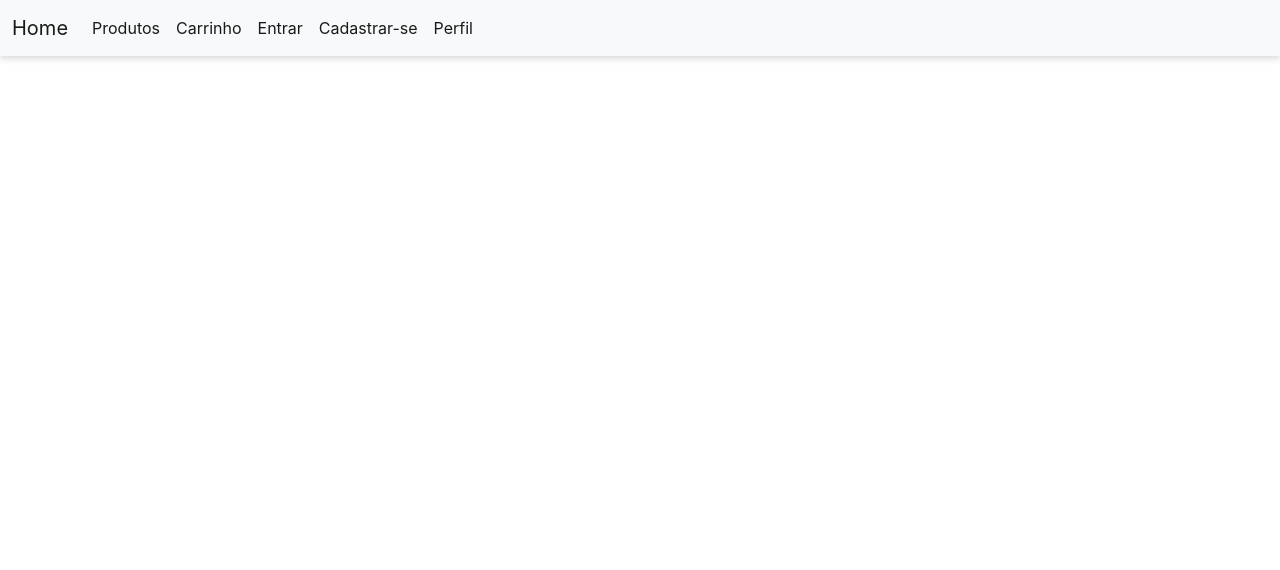
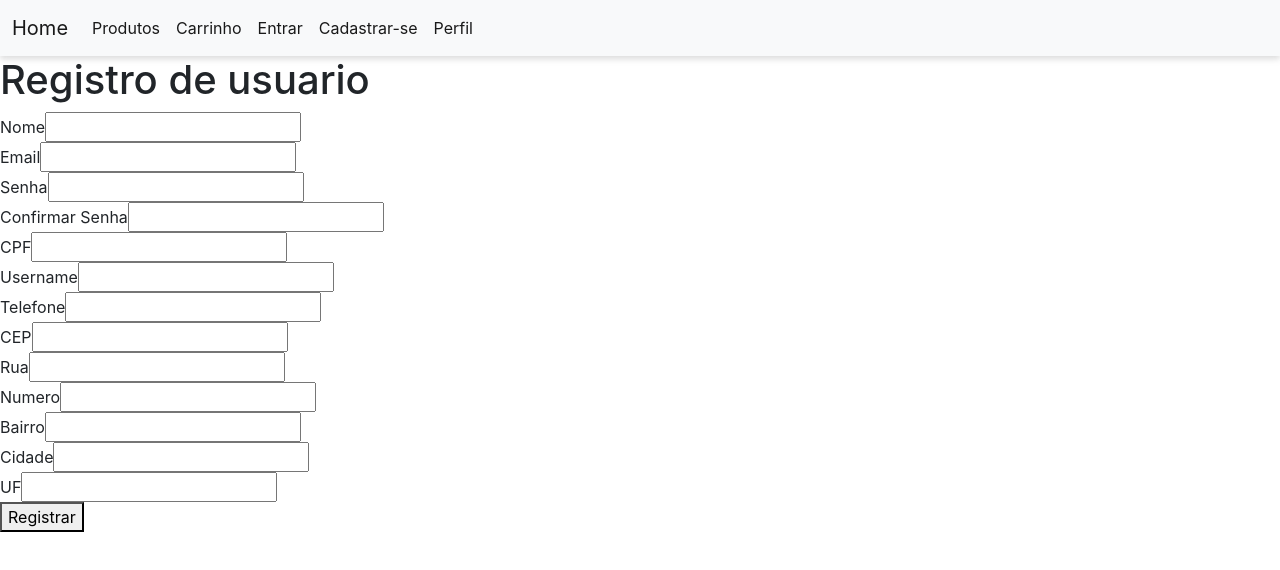
Before and after one commit to MurilloMarinho/projeto-final-react, a React (Create React App) app: page /signin in a window 1280 px wide. Shown: the top 570 px of the page. Built offline with nearby package versions, Linux system fonts and the light colour scheme.

Commit message:
register

```diff
--- a/src/Paginas/LogIn/index.jsx
+++ b/src/Paginas/LogIn/index.jsx
@@ -1,9 +1,48 @@
-
+import { useState } from 'react'
+import axios from "axios";
 
 const LogIn = () => {
+
+    const [email, setEmail] = useState('')
+    const [senha, setSenha] = useState('')
+
+    const efetuarLogin = (evento) => {
+        evento.preventDefault()
+        const usuario ={
+        email: email,
+        senha: senha
+        }
+
+        axios.post('http://localhost:8000/auth', usuario)
+        .then(response => { console.log(response.data)
+        localStorage.setItem('token', response.data.access_token)
+        })
+        console.log('Formulario foi submetido');
+        setEmail('')
+        setSenha('')
+    }
+    const manipuladorEmail = (evento) => {
+        setEmail(evento.target.value)
+    }
+    const manipuladorSenha = (evento) => {
+        setSenha(evento.target.value)
+    }
     return (
-        <div></div>
-    )
+        <div>
+        <h1>Login</h1>
+        <form onSubmit={efetuarLogin}>
+            <div>
+                <label>Email</label>
+                <input value={email} onChange={manipuladorEmail} type="email" required />
+            </div>
+            <div>
+                <label>Senha</label>
+                <input value={senha} onChange={manipuladorSenha} type="password" required />
+            </div>
+            <button>Registrar</button>
+        </form>
+    </div>
+                    )
 }
 
-export default LogIn
+                    export default LogIn
--- a/src/Paginas/SignIn/index.jsx
+++ b/src/Paginas/SignIn/index.jsx
@@ -1,6 +1,142 @@
+import { useState } from 'react'
+import http from "../../Components/http";
 const SignIn = () => {
+
+    const [nome, setNome] = useState('')
+    const [email, setEmail] = useState('')
+    const [senha, setSenha] = useState('')
+    const [cpf, setCpf] = useState('')
+    const [cep, setCep] = useState('')
+    const [rua, setRua] = useState('')
+    const [numero, setNumero] = useState('')
+    const [bairro, setBairro] = useState('')
+    const [cidade, setCidade] = useState('')
+    const [uf, setUf] = useState('')
+    const [telefone, setTelefone] = useState('')
+    const [userNameCliente, setUserNameCliente] = useState('')
+
+    const efetuarCadastro = (evento) => {
+        evento.preventDefault()
+        const usuario ={
+        nome: nome,
+        userNameCliente: userNameCliente,
+        telefone: telefone,
+        email: email,
+        senha: senha,
+
+        cpf: cpf,
+        endereco:{
+            cep: cep,
+            rua: rua,
+            numero: numero,
+            bairro: bairro,
+            cidade: cidade,
+            uf: uf
+        }
+        }
+
+        http.post('auth/register', usuario)
+        .then(response => console.log(response.data))
+        .catch(erro => console.log(erro))
+        console.log('Formulario foi submetido');
+    }
+
+    const manipuladorNome = (evento) => {
+        setNome(evento.target.value)
+    }
+    const manipuladorEmail = (evento) => {
+        setEmail(evento.target.value)
+    }
+    const manipuladorSenha = (evento) => {
+        setSenha(evento.target.value)
+    }
+    const manipuladorCpf = (evento) => {
+        setCpf(evento.target.value)
+    }
+    const manipuladorCep = (evento) => {
+        setCep(evento.target.value)
+    }
+    const manipuladorRua = (evento) => {
+        setRua(evento.target.value)
+    }
+    const manipuladorNumero = (evento) => {
+        setNumero(evento.target.value)
+    }
+    const manipuladorBairro = (evento) => {
+        setBairro(evento.target.value)
+    }
+    const manipuladorCidade = (evento) => {
+        setCidade(evento.target.value)
+    }
+    const manipuladorUf = (evento) => {
+        setUf(evento.target.value)
+    }
+    const manipuladorUserNameCliente = (evento) => {
+        setUserNameCliente(evento.target.value)
+    }
+    const manipuladorTelefone = (evento) => {
+        setTelefone(evento.target.value)
+    }
+
     return (
-        <div></div>
+    <div>
+        <h1>Registro de usuario</h1>
+        <form onSubmit={efetuarCadastro} className='form-registro'>
+            <div>
+                <label>Nome</label>
+                <input value={nome} onChange={manipuladorNome} type="text" required/>
+            </div>
+            <div>
+                <label>Email</label>
+                <input value={email} onChange={manipuladorEmail} type="email" required/>
+            </div>
+            <div>
+                <label>Senha</label>
+                <input value={senha} onChange={manipuladorSenha} type="password" required/>
+            </div>
+            <div>
+                <label>Confirmar Senha</label>
+                <input value={senha} onChange={manipuladorSenha} type="password" required/>
+            </div>
+            <div>
+                <label>CPF</label>
+                <input value={cpf} onChange={manipuladorCpf} type="number" required/>
+            </div>
+            <div>
+                <label>Username</label>
+                <input value={userNameCliente} onChange={manipuladorUserNameCliente} type="text" required/>
+            </div>
+            <div>
+                <label>Telefone</label>
+                <input value={telefone} onChange={manipuladorTelefone} type="number" required/>
+            </div>
+            <div>
+                <label>CEP</label>
+                <input value={cep} onChange={manipuladorCep} type="number" required /*pattern="\d{5}-\d{3}"*//>
+            </div>
+            <div>
+                <label>Rua</label>
+                <input value={rua} onChange={manipuladorRua} type="text" required/>
+            </div>
+            <div>
+                <label>Numero</label>
+                <input value={numero} onChange={manipuladorNumero} type="number" required/>
+            </div>
+            <div>
+                <label>Bairro</label>
+                <input value={bairro} onChange={manipuladorBairro} type="text" required />
+            </div>
+            <div>
+                <label>Cidade</label>
+                <input value={cidade} onChange={manipuladorCidade} type="text" required/>
+            </div>
+            <div>
+                <label>UF</label>
+                <input value={uf} onChange={manipuladorUf} type="text" required/>
+            </div>
+            <button>Registrar</button>
+        </form>
+    </div>
     )
 }
 
```
